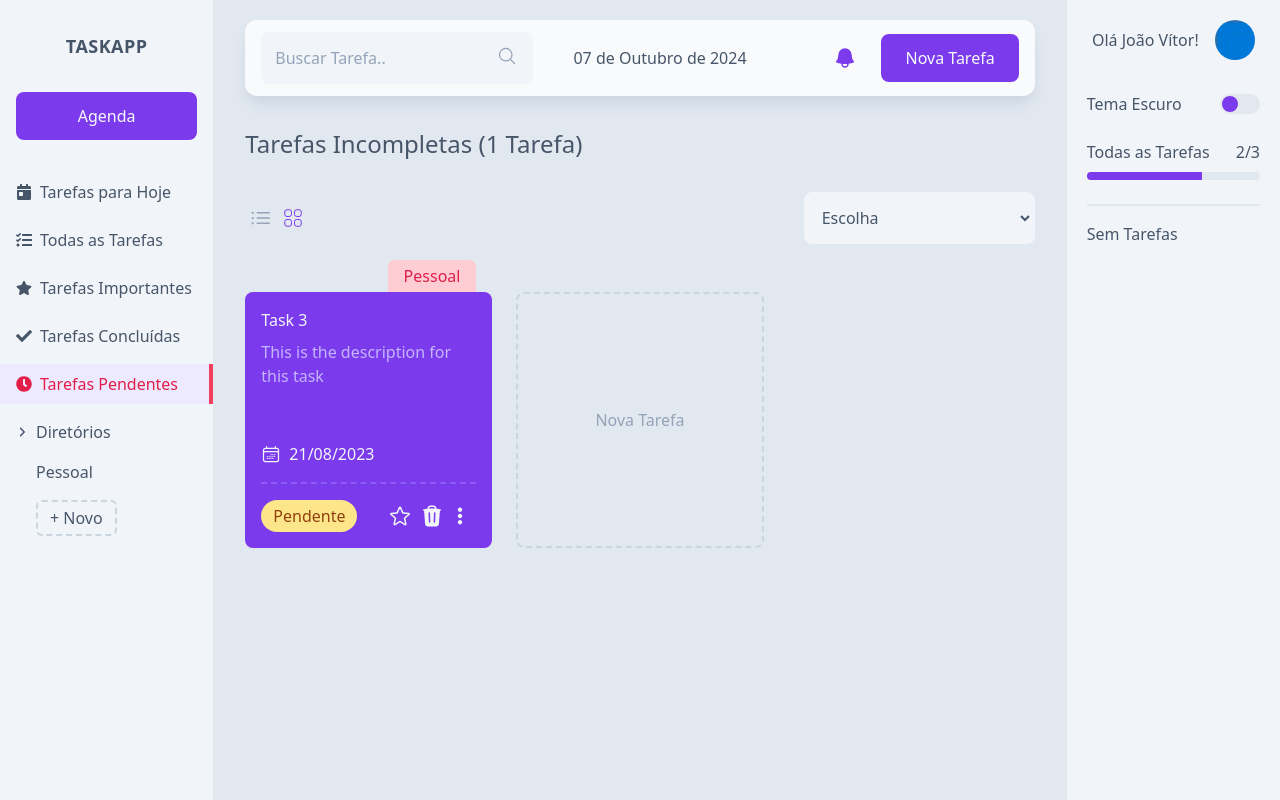
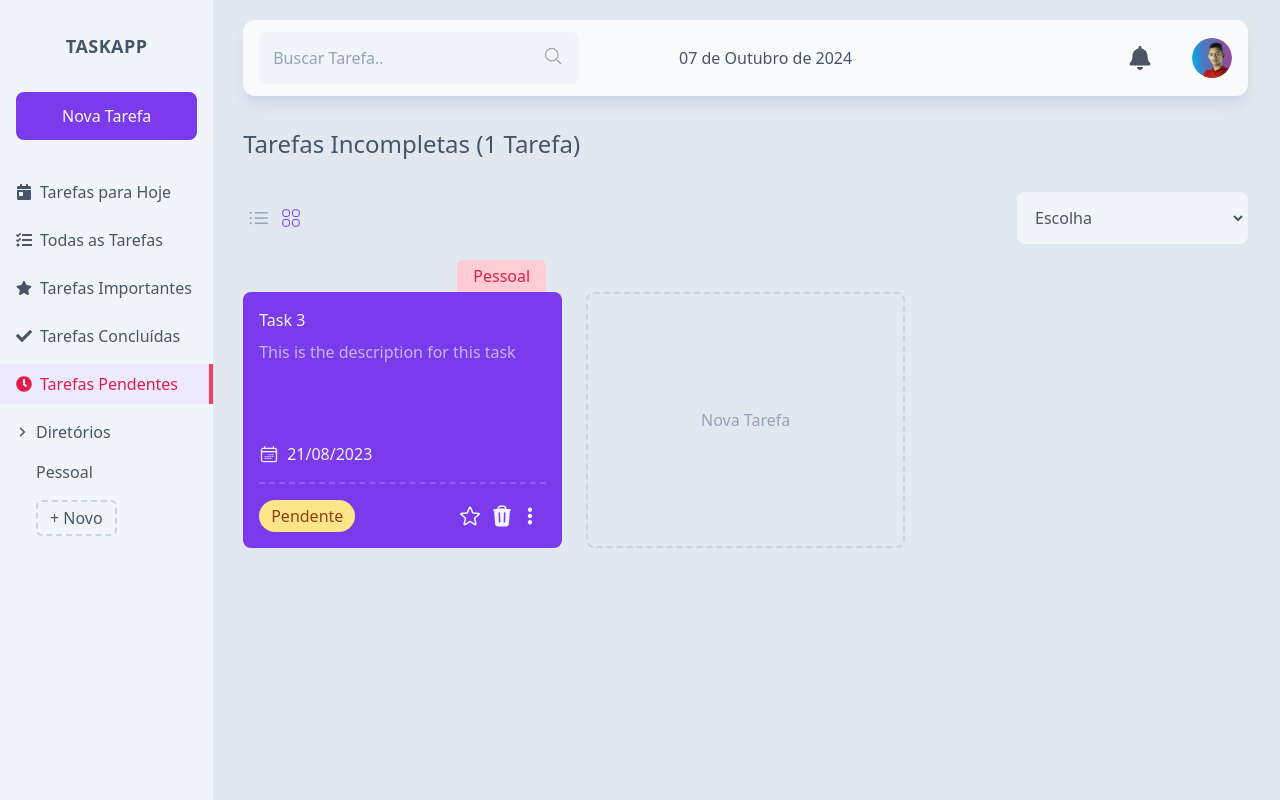
Before and after one commit to marcelino003/TaskApp, a React (Create React App) app: page /uncompleted in a window 1280 px wide. Built offline with nearby package versions, Linux system fonts and the light colour scheme.

Commit message:
ajsutes dados recentes

```diff
--- a/src/App.tsx
+++ b/src/App.tsx
@@ -1,5 +1,4 @@
 import React from "react";
-import AccountData from "./components/AccountSection/AccountData";
 import Menu from "./components/Menu/Menu";
 import TasksSection from "./components/TasksSection/TasksSection";
 import ModalCreateTask from "./components/Utilities/ModalTask";
@@ -22,7 +21,7 @@ const App: React.FC = () => {
   };
 
   return (
-    <div className="bg-slate-200 min-h-screen text-slate-600 dark:bg-slate-900 dark:text-slate-400 xl:text-base sm:text-sm text-xs">
+    <div className="bg-slate-200 min-h-screen text-slate-600 dark:bg-slate-900 dark:text-slate-400 xl:text-base sm:text-sm text-xs flex">
       {modal.modalCreateTaskOpen && (
         <ModalCreateTask
           onClose={closeModalCreateTask}
@@ -31,9 +30,8 @@ const App: React.FC = () => {
         />
       )}
       <Menu />
-      <TasksSection />
+      <TasksSection className="flex-grow w-full md:ml-[16.5vw]" />
       {/* <Footer /> */}
-      <AccountData />
     </div>
   );
 };
--- a/src/components/AccountSection/AccountData.tsx
+++ b/src/components/AccountSection/AccountData.tsx
@@ -1,5 +1,5 @@
 import React from "react";
-import avatar1 from "../../assets/avatar-1.jpg";
+import avatar1 from "../../assets/avatar-1.png";
 import { useAppDispatch, useAppSelector } from "../../store/hooks";
 import { menusActions } from "../../store/Menu.store";
 import LayoutMenus from "../Utilities/LayoutMenus";
--- a/src/components/Menu/Menu.tsx
+++ b/src/components/Menu/Menu.tsx
@@ -1,10 +1,10 @@
 import React from "react";
 import { useAppDispatch, useAppSelector } from "../../store/hooks";
 import { menusActions } from "../../store/Menu.store";
+import BtnAddTask from "../Utilities/BtnAddTask";
 import LayoutMenus from "../Utilities/LayoutMenus";
 import Directories from "./Directories/Directories";
 import NavLinks from "./NavLinks";
-import BtnCalendar from "../Utilities/BtnKanban";
 
 const classLinkActive =
   "text-rose-600 bg-violet-100 border-r-4 border-rose-500 dark:bg-slate-700/[.2] dark:text-slate-200 dark:border-slate-200";
@@ -26,7 +26,8 @@ const Menu: React.FC = () => {
         <h1 className="font-bold uppercase text-center mt-8 text-lg tracking-wide hidden xl:block">
           TaskApp
         </h1>
-        <BtnCalendar className="my-8 mx-4" />
+        {/* <BtnCalendar className="my-8 mx-4" /> */}
+        <BtnAddTask className="my-8 mx-4" />
         <NavLinks classActive={classLinkActive} />
         <Directories classActive={classLinkActive} />
       </header>
--- /dev/null
+++ b/src/components/TasksSection/Calendar.tsx
@@ -0,0 +1,73 @@
+import React, { useRef } from "react";
+import { FaCalendar } from "react-icons/fa";
+import { Link } from "react-router-dom";
+import useTodayTasks from "../hooks/useTodayTasks"; // Reusando hook para pegar as tarefas de hoje
+import useVisibility from "../hooks/useVisibility";
+
+const classHasUpcomingEvent =
+  "after:content-[''] after:w-2 after:h-2 after:bg-blue-500 block after:rounded-full after:absolute after:bottom-3/4 after:left-3/4"; // Indicador de evento
+
+const CalendarNotification: React.FC = () => {
+  const refBtnCalendar = useRef<HTMLButtonElement>(null);
+
+  const {
+    elementIsVisible: calendarIsVisible,
+    showElement: showCalendarEvents,
+  } = useVisibility([refBtnCalendar.current!]);
+
+  const todaysTasks = useTodayTasks(); // Obtendo tarefas de hoje
+
+  const tasksToShow = todaysTasks.slice(0, 3); // Exibindo até 3 tarefas
+
+  const moreTasksToShow = todaysTasks.length > tasksToShow.length;
+
+  return (
+    <div className="sm:mr-4 md:mr-6 ml-auto grid place-items-center relative">
+      <button
+        ref={refBtnCalendar}
+        onClick={showCalendarEvents}
+        className={`relative ${
+          tasksToShow.length ? classHasUpcomingEvent : ""
+        }`}
+        title="ver eventos do calendário"
+      >
+        <FaCalendar className="fill-gray-600 w-5 h-5 md:w-6 md:h-6 dark:fill-violet-800" />
+      </button>
+      {calendarIsVisible && (
+        <div className="absolute bg-slate-100 dark:bg-slate-800 top-full rounded-md right-0 p-3 w-52 border border-slate-300 dark:border-slate-700">
+          {todaysTasks.length > 0 ? (
+            <div>
+              <span className="dark:text-slate-200 font-medium">
+                {todaysTasks.length} Evento(s) no calendário:
+              </span>
+              <ul>
+                {tasksToShow.map((task) => (
+                  <li key={task.id} className="py-1">
+                    <Link
+                      to={`/task/${task.id}`}
+                      className="hover:text-slate-200 transition"
+                    >
+                      {task.title}
+                    </Link>
+                  </li>
+                ))}
+              </ul>
+              {moreTasksToShow && (
+                <a
+                  href="/calendar"
+                  className="transition block w-full rounded-md p-1 bg-blue-100 text-blue-600 dark:text-slate-200 dark:bg-slate-700/[.3] text-center"
+                >
+                  Ver mais eventos
+                </a>
+              )}
+            </div>
+          ) : (
+            <p>Sem eventos</p>
+          )}
+        </div>
+      )}
+    </div>
+  );
+};
+
+export default React.memo(CalendarNotification);
--- a/src/components/TasksSection/HeaderTasks.tsx
+++ b/src/components/TasksSection/HeaderTasks.tsx
@@ -1,9 +1,8 @@
 import React from "react";
-import avatar1 from "../../assets/avatar-1.jpg";
+import avatar1 from "../../assets/avatar-1..png";
 import { ReactComponent as MenuIcon } from "../../assets/menu.svg";
 import { useAppDispatch } from "../../store/hooks";
 import { menusActions } from "../../store/Menu.store";
-import BtnAddTask from "../Utilities/BtnAddTask";
 import Notification from "./Notification";
 import SearchField from "./SearchField";
 
@@ -61,17 +60,20 @@ const HeaderTasks: React.FC = () => {
         </span>
         <time dateTime={dateTimeFormat}>{todayDate}</time>
       </div>
-      <div className="flex flex-1">
-        <Notification />
-        <BtnAddTask className="sm:static fixed bottom-3 right-3 z-10 sm:z-0 min-w-max shadow-lg shadow-slate-400  dark:shadow-slate-900 sm:shadow-transparent" />
+      <div className="flex flex-1 items-center justify-end">
+        {/* Ícone de notificação e avatar ao lado */}
+        <div className="flex items-center">
+          <Notification />
+          {/* <Calendar /> */}
 
-        <button onClick={openMenuAccountHandler} className="block xl:hidden">
-          <img
-            src={avatar1}
-            alt="cat"
-            className="w-10 h-10 rounded-full ml-4"
-          />
-        </button>
+          <button onClick={openMenuAccountHandler} className="ml-4">
+            <img
+              src={avatar1}
+              alt="avatar"
+              className="w-10 h-10 rounded-full"
+            />
+          </button>
+        </div>
       </div>
     </header>
   );
--- a/src/components/TasksSection/Notification.tsx
+++ b/src/components/TasksSection/Notification.tsx
@@ -1,6 +1,6 @@
 import React, { useRef } from "react";
+import { FaBell } from "react-icons/fa";
 import { Link } from "react-router-dom";
-import { ReactComponent as IconBell } from "../../assets/bell.svg";
 import useCompletedTasks from "../hooks/useCompletedTasks";
 import useTodayTasks from "../hooks/useTodayTasks";
 import useVisibility from "../hooks/useVisibility";
@@ -32,9 +32,9 @@ const Notification: React.FC = () => {
         ref={refBtnNotification}
         onClick={showNotifications}
         className={`relative ${tasksToShow.length ? classHasNotification : ""}`}
-        title="see notifications"
+        title="ver notificações"
       >
-        <IconBell className="fill-violet-600 w-5 h-5 md:w-6 md:h-6 dark:fill-violet-800" />
+        <FaBell className="fill-gray-600 w-5 h-5 md:w-6 md:h-6 dark:fill-violet-800" />
       </button>
       {notificationIsVisible && (
         <div className="absolute bg-slate-100 dark:bg-slate-800 top-full rounded-md right-0 p-3 w-52 border border-slate-300 dark:border-slate-700">
--- a/src/components/TasksSection/SearchField.tsx
+++ b/src/components/TasksSection/SearchField.tsx
@@ -82,11 +82,11 @@ const SearchField: React.FC = () => {
                   onClick={navigateToSearchResults}
                   className="bg-rose-100 w-full p-2 rounded-md text-rose-600 dark:bg-slate-700/[.3] dark:text-slate-200"
                 >
-                  All results for "{searchInputValue}"
+                  Todos os resultados para "{searchInputValue}"
                 </button>
               </>
             ) : (
-              <span>No tasks found</span>
+              <span>Sem resultados</span>
             )}
           </div>
         )}
--- a/src/components/TasksSection/TaskItem/ActionsTaskItem.tsx
+++ b/src/components/TasksSection/TaskItem/ActionsTaskItem.tsx
@@ -1,8 +1,8 @@
 import React from "react";
 import { Task } from "../../../interfaces";
+import BtnDeleteTask from "./BtnDeleteTask";
 import BtnEditTask from "./BtnEditTask";
 import BtnMarkAsImportant from "./BtnMarkAsImportant";
-import BtnDeleteTask from "./BtnDeleteTask";
 import BtnToggleCompleted from "./BtnToggleCompleted";
 
 const ActionsTaskItem: React.FC<{ task: Task; isListInView1: boolean }> = ({
--- a/src/components/TasksSection/TasksSection.tsx
+++ b/src/components/TasksSection/TasksSection.tsx
@@ -1,5 +1,6 @@
 import React from "react";
 import { Navigate, Route, Routes } from "react-router-dom";
+import CalendarList from "../Calendar/calendar";
 import Directory from "../Routes/Directory";
 import DoneTasks from "../Routes/DoneTasks";
 import Home from "../Routes/Home";
@@ -8,18 +9,22 @@ import SearchResults from "../Routes/SearchResults";
 import TaskOnly from "../Routes/TaskOnly";
 import TodaysTasks from "../Routes/TodaysTasks";
 import HeaderTasks from "./HeaderTasks";
-import CalendarList from "../Calendar/calendar";
 
-const TasksSection: React.FC = () => {
+interface TasksSectionProps {
+  className?: string;
+}
+
+const TasksSection: React.FC<TasksSectionProps> = ({ className = "" }) => {
   return (
-    <main className=" pt-5 pb-8 sm:pb-16 px-3 md:px-8 md:w-full xl:w-8/12 m-auto min-h-screen">
+    <main
+      className={`pt-5 pb-8 sm:pb-16 px-3 md:px-8 w-full min-h-screen ${className}`}
+    >
       <HeaderTasks />
       <Routes>
         <Route path="/" element={<Home />} />
         <Route path="/today" element={<TodaysTasks />} />
         <Route path="/important" element={<ImportantTasks />} />
         <Route path="/calendar" element={<CalendarList />} />
-
         <Route
           path="/completed"
           element={<DoneTasks done={true} title="Tarefas Concluídas" />}
--- a/src/components/Utilities/BtnKanban.tsx
+++ b/src/components/Utilities/BtnKanban.tsx
@@ -1,4 +1,5 @@
 import React from "react";
+import { FaCalendar } from "react-icons/fa";
 import { useNavigate } from "react-router-dom";
 import { useAppDispatch } from "../../store/hooks";
 
@@ -13,8 +14,8 @@ const BtnCalendar: React.FC<{ className?: string }> = ({ className }) => {
   };
   return (
     <>
-      <button className={`btn  ${className}`} onClick={onOpenModal}>
-        Agenda
+      <button className={` ${className}`} onClick={onOpenModal}>
+        <FaCalendar className="fill-violet-600 w-5 h-5 md:w-6 md:h-6 dark:fill-violet-800" />
       </button>
     </>
   );
--- a/src/custom.d.ts
+++ b/src/custom.d.ts
@@ -5,7 +5,7 @@ declare module "*.svg" {
   export default src;
 }
 
-declare module "*.jpg" {
+declare module "*.png" {
   const value: any;
   export = value;
 }
```
Also changed, not shown: src/assets/avatar-1..png (added).
